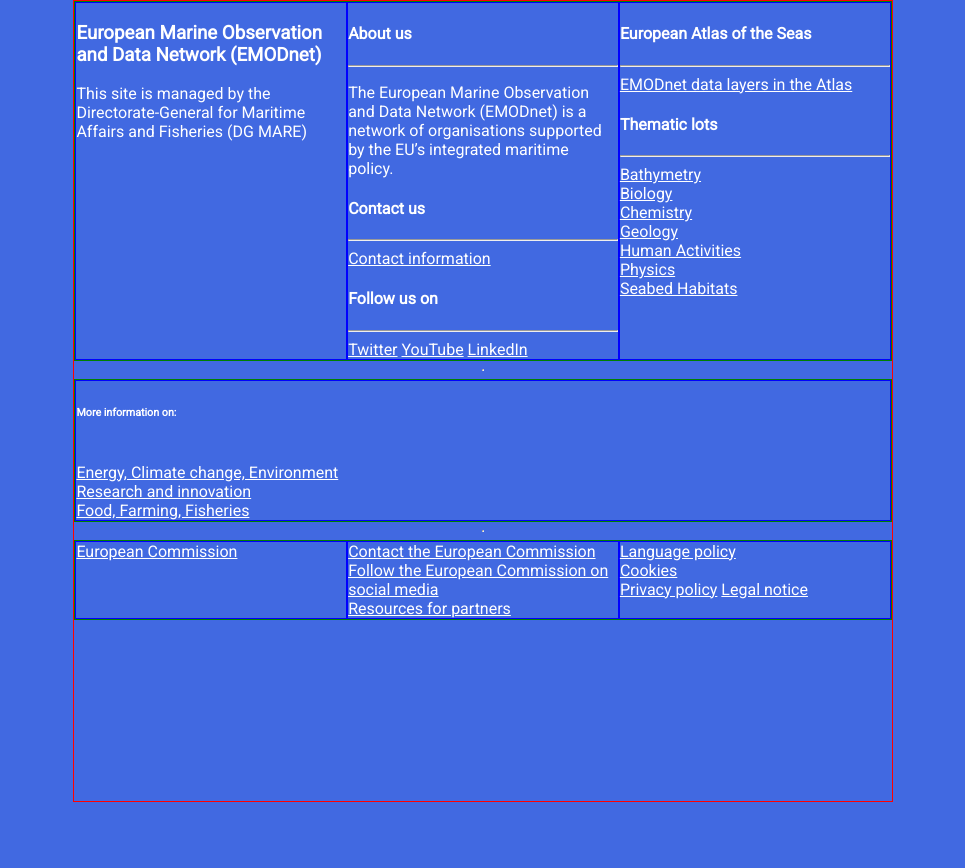
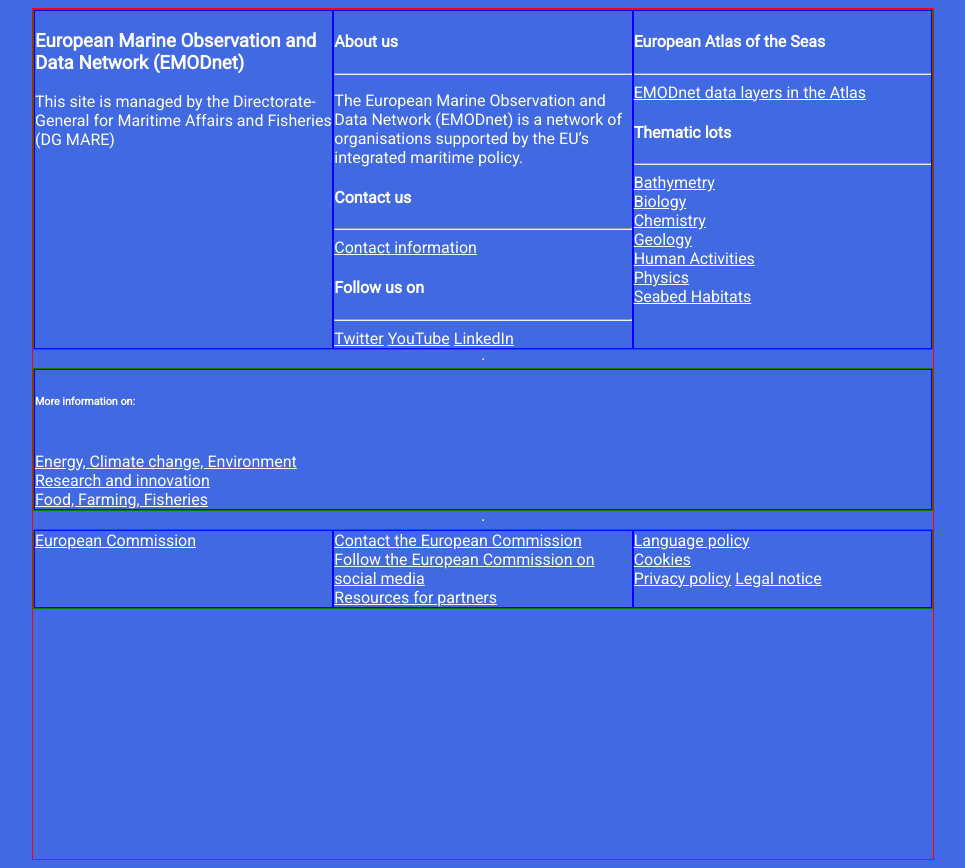
Before and after one commit to Ceccio03/emodnet-physics, a plain HTML site: page index.html in a window 1280 px wide. Shown: the whole page, without its empty margins (157-1122 px from the left). Before the commit the page ends 802 px from the top, so only its background shows below. Drawn offline with Linux system fonts and the light colour scheme.

Commit message:
Update style.css

```diff
--- a/style.css
+++ b/style.css
@@ -1,17 +1,19 @@
 @import url('https://fonts.googleapis.com/css2?family=Roboto&display=swap');
 
-html, body{
-    margin: auto;
+body{
     height: 100%;
-    max-width: 80%;
     background-color: royalblue;
     color: white;
     font-family: 'Roboto', sans-serif;
+    display: flex;
+    justify-content: center;
+    align-items: center;
 }
 
 .main{
     border: 1px solid red;
-    height: 100%;
+    width: 900px;
+    height: 850px;
     display: flex;
     flex-direction: column;
 
```
